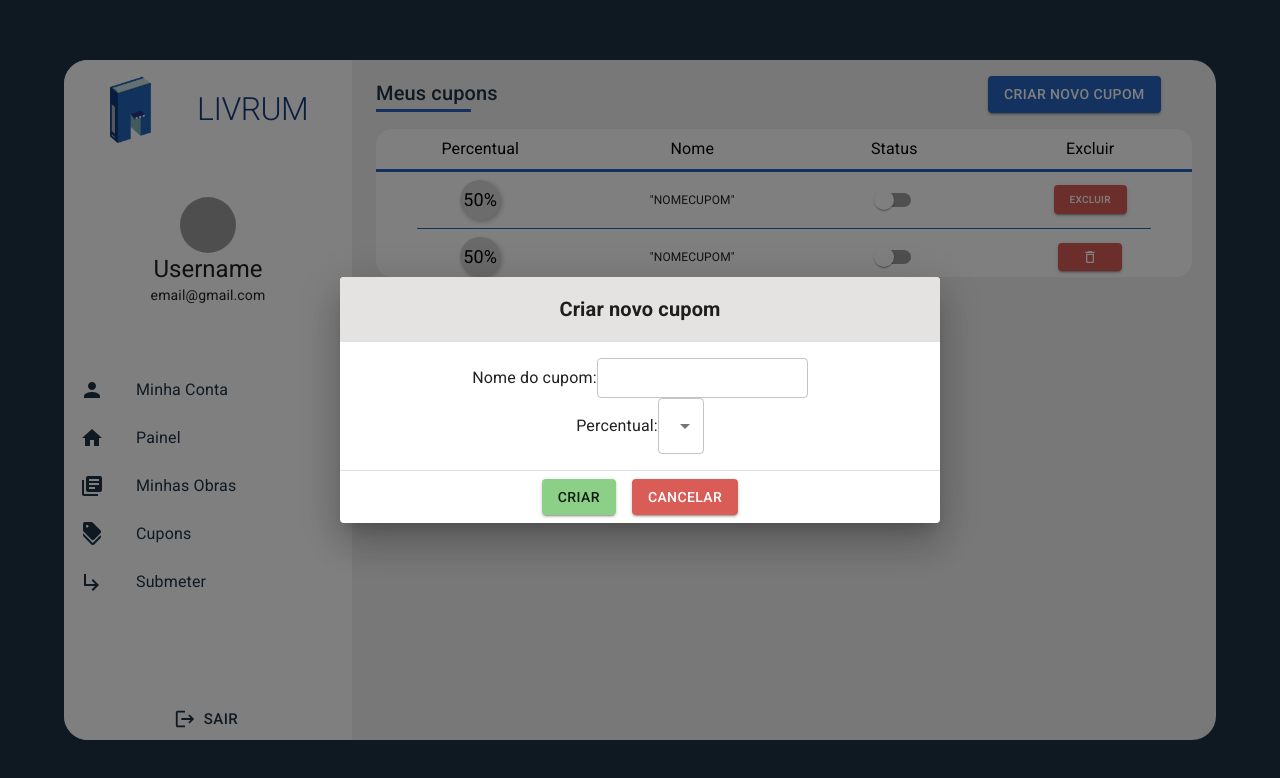
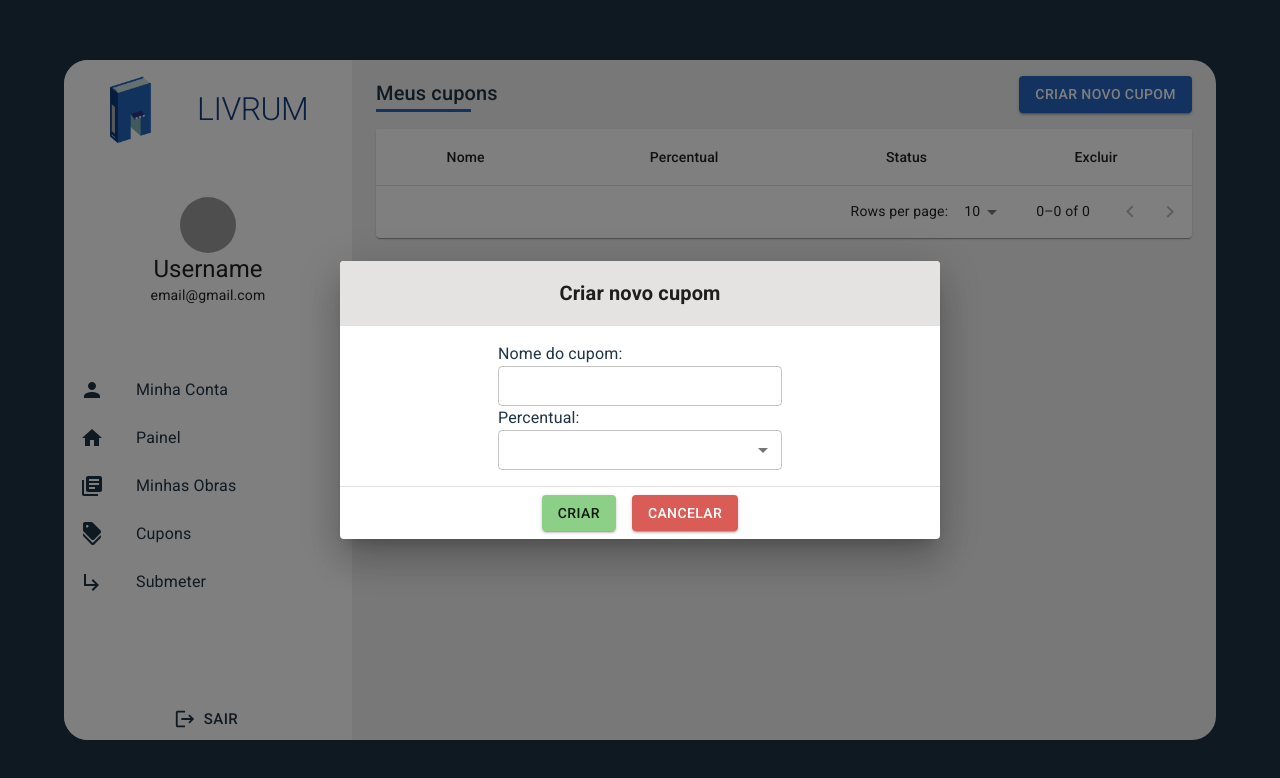
Before and after one commit to byte-stack-uefs/livrum, a Next.js app in the folder phase_4/app/webapp/: page /autor/cupons in a window 1280 px wide. Both pictures are taken after a click on the button "CRIAR NOVO CUPOM". Shown: the top 778 px of the page. Built offline with nearby package versions, Linux system fonts and the light colour scheme; grey boxes are pictures that could not be loaded.

Commit message:
Adaptando modal de cadastro de novo cupom

```diff
--- a/phase_4/app/webapp/app/(internal)/autor/cupons/page.tsx
+++ b/phase_4/app/webapp/app/(internal)/autor/cupons/page.tsx
@@ -1,7 +1,7 @@
 "use client";
 
 import { theme } from "@/app/theme";
-import React, { useState } from "react";
+import React, { useEffect, useState } from "react";
 import Divider from "@/app/components/Divider";
 import Grid from "@mui/material/Unstable_Grid2";
 import DeleteOutlinedIcon from "@mui/icons-material/DeleteOutlined";
@@ -16,13 +16,19 @@ import {
     DialogActions,
     Stack,
     Switch,
+    SelectChangeEvent,
+    Table,
+    TableHead,
+    TableRow,
+    TableCell,
+    TableBody,
+    Chip,
+    TableContainer,
+    Paper,
+    TablePagination,
     Select,
-    SelectChangeEvent,
     MenuItem,
 } from "@mui/material";
-
-const autorCupons = () => {
-    const [openModal, setOpenModal] = useState(false);
 
 const BootstrapDialog = styled(Dialog)(({ theme }) => ({
     "& .MuiDialogContent-root": {
@@ -33,13 +39,6 @@ const autorCupons = () => {
     },
 }));
 
-    const handleOpen = () => {
-        setOpenModal(true);
-    };
-
-    const handleClose = () => {
-        setOpenModal(false);
-    };
 const StyledDialogTitle = styled(DialogTitle)({
     m: 0,
     p: 2,
@@ -49,10 +48,109 @@ const autorCupons = () => {
     fontSize: "20px",
 });
 
-    const [age, setAge] = React.useState("");
+const NewCouponModal = ({ open, onClose }: { open: boolean; onClose: () => void }) => {
+    const [isOpen, setIsOpen] = useState(open);
+
+    useEffect(() => {
+        setIsOpen(open);
+    }, [open]);
+
+    const [percent, setPercent] = React.useState(0);
+    const [newCouponName, setNewCouponName] = useState("");
+
+    const availablePercents = [
+        {
+            value: 10,
+            label: "10%",
+        },
+        {
+            value: 20,
+            label: "20%",
+        },
+        {
+            value: 30,
+            label: "30%",
+        },
+        {
+            value: 40,
+            label: "40%",
+        },
+        {
+            value: 50,
+            label: "50%",
+        },
+    ];
+
+    const handleClose = (event, reason) => {
+        if (reason !== "backdropClick") {
+            setIsOpen(false);
+            onClose();
+        }
+    };
 
     const handleChange = (event: SelectChangeEvent) => {
-        setAge(event.target.value as string);
+        setPercent(event.target.value as number);
+    };
+
+    return (
+        <BootstrapDialog open={isOpen} onClose={handleClose} fullWidth maxWidth="sm">
+            <StyledDialogTitle id="customized-dialog-title">
+                <strong>Criar novo cupom</strong>
+            </StyledDialogTitle>
+            <DialogContent dividers>
+                <Grid container justifyContent="center">
+                    <Grid xs={12} md={6}>
+                        <Typography color="dark.main">Nome do cupom:</Typography>
+                        <TextField
+                            fullWidth
+                            size="small"
+                            value={newCouponName}
+                            onChange={(e) => setNewCouponName(e.target.value)}
+                            size="small"
+                        ></TextField>
+                    </Grid>
+                    <Grid xs={12}></Grid>
+                    <Grid xs={12} md={6}>
+                        <Typography color="dark.main">Percentual:</Typography>
+                        <Select fullWidth size="small" onChange={handleChange} value={percent}>
+                            <MenuItem value={10}>10%</MenuItem>
+                            <MenuItem value={20}>20%</MenuItem>
+                            <MenuItem value={30}>30%</MenuItem>
+                            <MenuItem value={40}>40%</MenuItem>
+                            <MenuItem value={50}>50%</MenuItem>
+                        </Select>
+                    </Grid>
+                </Grid>
+            </DialogContent>
+
+            <DialogActions>
+                <Stack justifyContent="center" gap={2} flexDirection="row" width={1.0} flexWrap="wrap">
+                    <Button color="success" variant="contained" onClick={(e) => handleClose(e, "click")}>
+                        Criar
+                    </Button>
+                    <Button color="error" variant="contained" onClick={(e) => handleClose(e, "click")}>
+                        Cancelar
+                    </Button>
+                </Stack>
+            </DialogActions>
+        </BootstrapDialog>
+    );
+};
+
+const autorCupons = () => {
+    const coupons = [];
+
+    const [open, setOpen] = useState(false);
+    const [page, setPage] = useState(0);
+    const [rowsPerPage, setRowsPerPage] = useState(10);
+
+    const handleChangePage = (event: unknown, newPage: number) => {
+        setPage(newPage);
+    };
+
+    const handleChangeRowsPerPage = (event: React.ChangeEvent<HTMLInputElement>) => {
+        setRowsPerPage(+event.target.value);
+        setPage(0);
     };
 
     return (
@@ -64,12 +162,11 @@ const autorCupons = () => {
                     </Typography>
                     <Divider width={"35%"} />
                 </Grid>
-                <Grid xs={3}>
+                <Grid xs={3} textAlign="right">
                     <Button
                         variant="contained"
                         onClick={(e) => {
-                            e.preventDefault();
-                            setOpenModal(true);
+                            setOpen(true);
                         }}
                     >
                         Criar novo cupom
@@ -77,133 +174,60 @@ const autorCupons = () => {
                 </Grid>
             </Grid>
 
-            <Grid container xs={12} display="flex" justifyContent="center" alignItems="center">
-                <Grid xs={12} sx={{ backgroundColor: "#FFFFFF", borderRadius: 4 }}>
-                    <Grid container direction="row" justifyContent="space-around" alignItems="center" paddingTop={1}>
-                        <Typography color={"black"} sx={{ width: 78, textAlign: "center" }}>
-                            Percentual
-                        </Typography>
-                        <Typography color={"black"} sx={{ width: 85, textAlign: "center" }}>
-                            Nome
-                        </Typography>
-                        <Typography color={"black"} sx={{ width: 58, textAlign: "center" }}>
-                            Status
-                        </Typography>
-                        <Typography color={"black"} sx={{ width: 73, textAlign: "center" }}>
-                            Excluir
-                        </Typography>
-                    </Grid>
-
-                    <Grid paddingTop={1}>
-                        <Divider width={"100%"} />
-                    </Grid>
-
-                    <Grid container direction="row" justifyContent="space-around" alignItems="center" paddingTop={1}>
-                        <Grid width={78} display="flex" direction="row" justifyContent="space-around">
-                            <Grid
-                                display="flex"
-                                justifyContent="center"
-                                alignItems="center"
-                                sx={{
-                                    boxShadow: "rgba(0, 0, 0, 0.24) 2px 2px 5px",
-                                    backgroundColor: "#D9D9D9",
-                                    borderRadius: "50%",
-                                    width: 40,
-                                    height: 40,
-                                }}
-                            >
-                                <Typography fontSize={18} color={"black"}>
-                                    50%
-                                </Typography>
-                            </Grid>
-                        </Grid>
-                        <Typography fontSize={12}>"NOMECUPOM"</Typography>
-                        <Switch></Switch>
-                        <Button variant="contained" color="error" sx={{ fontSize: 10 }}>
+            <Grid xs={12} container>
+                <Grid xs={12}>
+                    <Paper>
+                        <TableContainer sx={{ maxHeight: "100%" }}>
+                            <Table stickyHeader size="medium" aria-label="sticky table">
+                                <TableHead>
+                                    <TableRow>
+                                        <TableCell align="center">Nome</TableCell>
+                                        <TableCell align="center">Percentual</TableCell>
+                                        <TableCell align="center">Status</TableCell>
+                                        <TableCell align="center">Excluir</TableCell>
+                                    </TableRow>
+                                </TableHead>
+                                <TableBody>
+                                    {coupons.map((e) => {
+                                        return (
+                                            <TableRow key={e.id}>
+                                                <TableCell align="center">{e.name}</TableCell>
+                                                <TableCell align="center">
+                                                    <Chip color="success" label={e.percent + "%"} />
+                                                </TableCell>
+                                                <TableCell align="center">
+                                                    <Switch color="success" value={e.status} />
+                                                </TableCell>
+                                                <TableCell align="center">
+                                                    <Button size="small" variant="contained" color="error" startIcon={<DeleteOutlinedIcon />}>
                                                         Excluir
                                                     </Button>
-                    </Grid>
-
-                    <Grid display="flex" justifyContent="center" alignItems="center" paddingTop={1}>
-                        <Divider height={1} width={"90%"} />
-                    </Grid>
-
-                    <Grid container direction="row" justifyContent="space-around" alignItems="center" paddingTop={1}>
-                        <Grid width={78} display="flex" direction="row" justifyContent="space-around">
-                            <Grid
-                                display="flex"
-                                justifyContent="center"
-                                alignItems="center"
-                                sx={{
-                                    boxShadow: "rgba(0, 0, 0, 0.24) 2px 2px 5px",
-                                    backgroundColor: "lightgrey",
-                                    borderRadius: "50%",
-                                    width: 40,
-                                    height: 40,
-                                }}
-                            >
-                                <Typography fontSize={18} color={"black"}>
-                                    50%
-                                </Typography>
-                            </Grid>
-                        </Grid>
-                        <Typography fontSize={12}>"NOMECUPOM"</Typography>
-                        <Switch></Switch>
-                        <Grid width={73} display="flex" direction="row" justifyContent="space-around">
-                            <Button variant="contained" color="error">
-                                <DeleteOutlinedIcon sx={{ fontSize: 16 }} width={73} />
-                            </Button>
-                        </Grid>
-                    </Grid>
+                                                </TableCell>
+                                            </TableRow>
+                                        );
+                                    })}
+                                </TableBody>
+                            </Table>
+                        </TableContainer>
+                        <TablePagination
+                            rowsPerPageOptions={[10, 25, 100]}
+                            component="div"
+                            count={coupons.length}
+                            rowsPerPage={rowsPerPage}
+                            page={page}
+                            onPageChange={handleChangePage}
+                            onRowsPerPageChange={handleChangeRowsPerPage}
+                        />
+                    </Paper>
                 </Grid>
             </Grid>
 
-            <BootstrapDialog open={openModal} onClose={handleClose} fullWidth maxWidth="sm">
-                <StyledDialogTitle id="customized-dialog-title">
-                    <strong>Criar novo cupom</strong>
-                </StyledDialogTitle>
-                <DialogContent dividers>
-                    <Grid container direction="row" justifyContent="center" alignItems="center">
-                        <Typography>Nome do cupom: </Typography>
-                        <TextField size="small"></TextField>
-                    </Grid>
-                    <Grid container direction="row" justifyContent="center" alignItems="center">
-                        <Typography>Percentual: </Typography>
-                        <Select onChange={handleChange}>
-                            <MenuItem value={10}>10%</MenuItem>
-                            <MenuItem value={20}>20%</MenuItem>
-                            <MenuItem value={30}>30%</MenuItem>
-                            <MenuItem value={40}>40%</MenuItem>
-                            <MenuItem value={50}>50%</MenuItem>
-                        </Select>
-                    </Grid>
-                </DialogContent>
-
-                <DialogActions>
-                    <Stack justifyContent="center" gap={2} flexDirection="row" width={1.0} flexWrap="wrap">
-                        <Button
-                            color="success"
-                            variant="contained"
-                            onClick={(e) => {
-                                e.preventDefault();
-                                setOpenModal(false);
+            <NewCouponModal
+                open={open}
+                onClose={() => {
+                    setOpen(false);
                 }}
-                        >
-                            Criar
-                        </Button>
-                        <Button
-                            color="error"
-                            variant="contained"
-                            onClick={(e) => {
-                                e.preventDefault();
-                                setOpenModal(false);
-                            }}
-                        >
-                            Cancelar
-                        </Button>
-                    </Stack>
-                </DialogActions>
-            </BootstrapDialog>
+            />
         </Grid>
     );
 };
```
Lines whose indentation alone changed are shown as unchanged.
